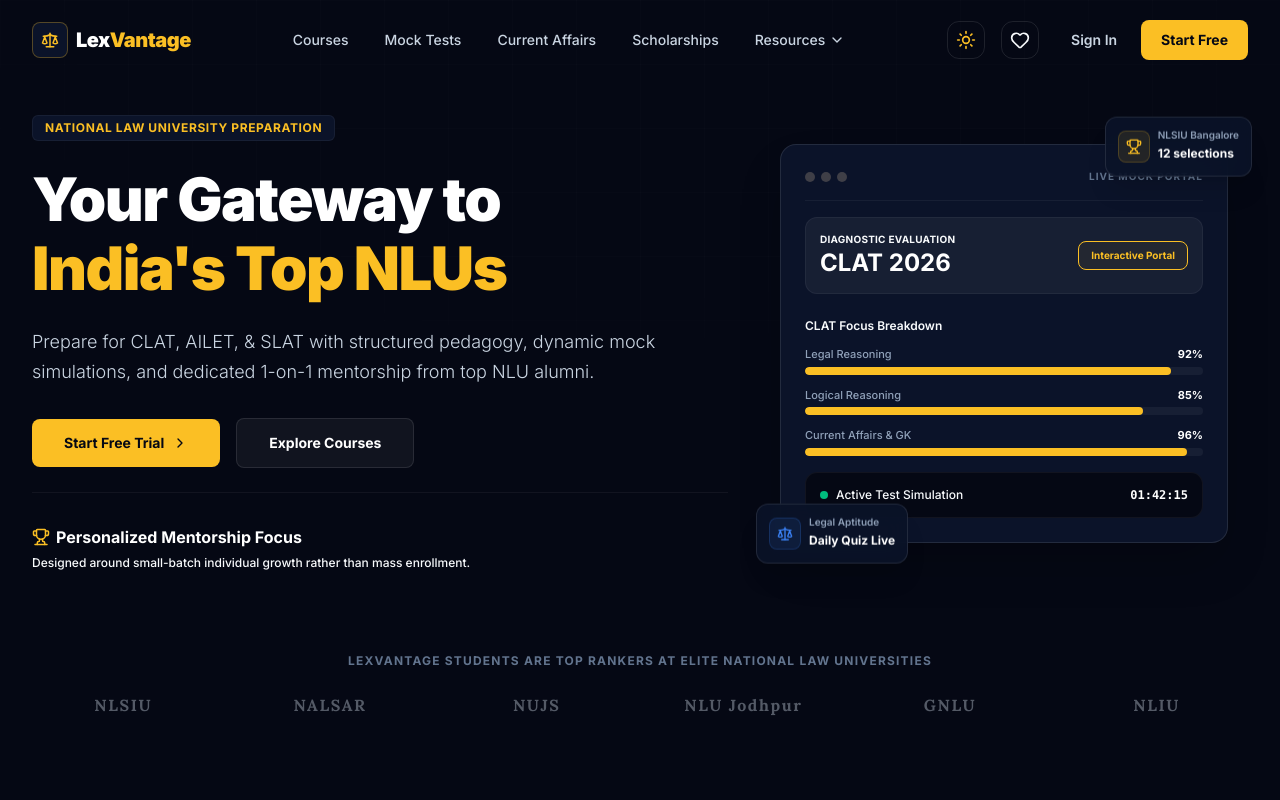
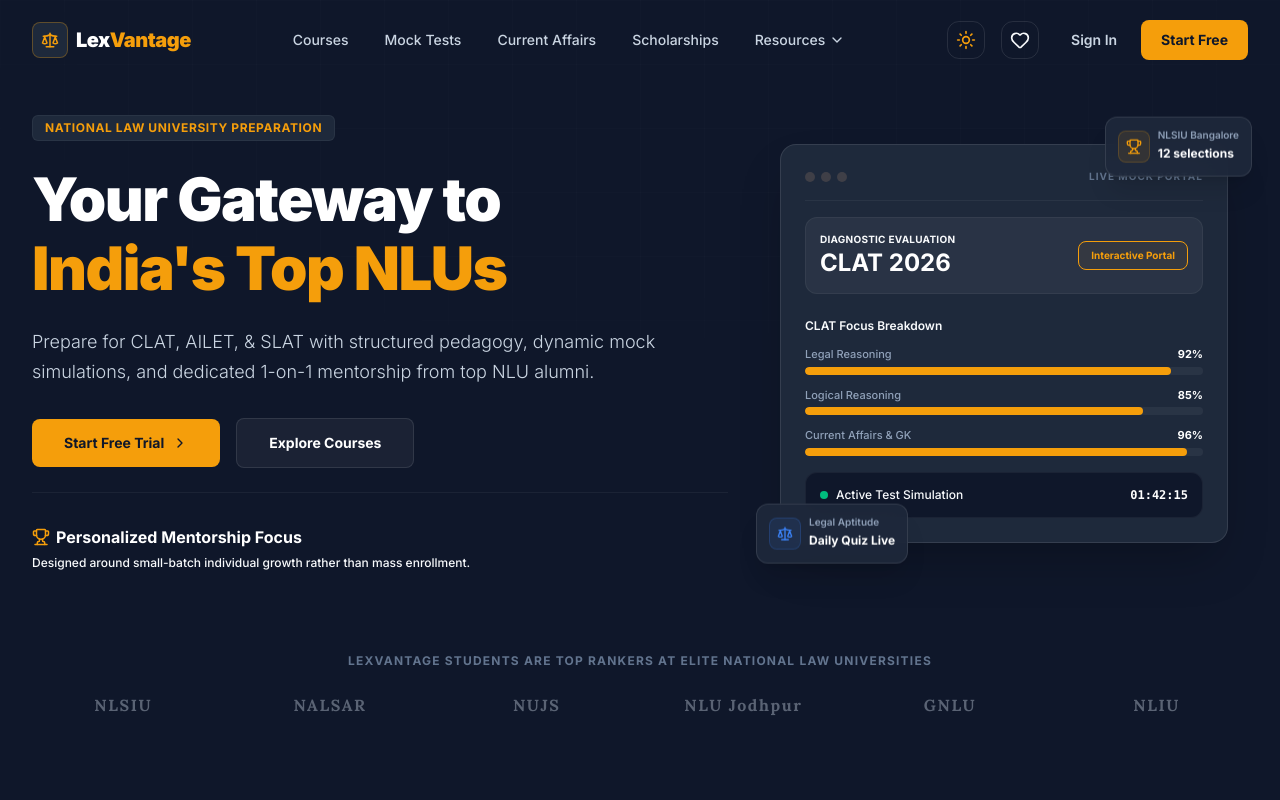
Before and after one commit to nilesh0002/lexvantage-edtech-platform, a Next.js app in the folder frontend/: page / in a window 1280 px wide. Shown: the top 800 px of the page. Built offline with nearby package versions, Linux system fonts and the light colour scheme.

Commit message:
design: update styling tokens for Deep Blue, Royal Blue, Teal accent, and Amber highlight palette

```diff
--- a/frontend/src/app/globals.css
+++ b/frontend/src/app/globals.css
@@ -9,14 +9,14 @@
   --color-brand-navy-900: var(--bg-navy-900);
   --color-brand-navy-800: var(--bg-navy-800);
   --color-brand-navy-700: var(--bg-navy-700);
-  --color-brand-blue-600: #1a56db;
+  --color-brand-blue-600: #1e3a8a;
   --color-brand-blue-500: var(--primary-accent);
-  --color-brand-purple-600: #7c3aed;
-  --color-brand-purple-500: #a78bfa;
-  --color-brand-pink-500: #ec4899;
-  --color-brand-gold-500: #fbbf24;
+  --color-brand-purple-600: #14b8a6;
+  --color-brand-purple-500: #2dd4bf;
+  --color-brand-pink-500: #0d9488;
+  --color-brand-gold-500: #f59e0b;
   --color-brand-gold-600: #d97706;
-  --color-brand-gold-400: #fde047;
+  --color-brand-gold-400: #fcd34d;
 
   --animate-float: float 6s ease-in-out infinite;
   --animate-pulse-slow: pulse 4s cubic-bezier(0.4, 0, 0.6, 1) infinite;
@@ -41,7 +41,7 @@
 
 :root {
   --background: #f8fafc;
-  --foreground: #0f172a;
+  --foreground: #1e3a8a;
 
   --bg-navy-955: #ffffff;
   --bg-navy-950: #f8fafc;
@@ -52,7 +52,7 @@
   --accent-gray: #64748b;
   --accent-gray-dark: #334155;
   --accent-gray-light: #cbd5e1;
-  --accent-white-black: #0f172a;
+  --accent-white-black: #1e3a8a;
 
   --primary-accent: #2563eb;
   --primary-accent-hover: #1d4ed8;
@@ -60,14 +60,14 @@
 }
 
 html.dark {
-  --background: #050814;
+  --background: #0f172a;
   --foreground: #f8fafc;
 
-  --bg-navy-955: #02040a;
-  --bg-navy-950: #050814;
-  --bg-navy-900: #0b1329;
-  --bg-navy-800: #111a36;
-  --bg-navy-700: #1c2a54;
+  --bg-navy-955: #0b0f19;
+  --bg-navy-950: #0f172a;
+  --bg-navy-900: #1e293b;
+  --bg-navy-800: #334155;
+  --bg-navy-700: #475569;
 
   --accent-gray: #475569;
   --accent-gray-dark: #1e293b;
@@ -90,12 +90,12 @@
 }
 
 ::-webkit-scrollbar-thumb {
-  background: var(--bg-navy-700);
+  background: var(--accent-gray);
   border-radius: 4px;
 }
 
 ::-webkit-scrollbar-thumb:hover {
-  background: var(--accent-gray);
+  background: var(--accent-gray-light);
 }
 
 body {
@@ -107,7 +107,7 @@
 
 /* Glassmorphism utility classes */
 .glass-panel {
-  background: rgba(15, 23, 42, 0.45);
+  background: rgba(30, 41, 59, 0.45);
   backdrop-filter: blur(16px);
   -webkit-backdrop-filter: blur(16px);
   border: 1px solid rgba(255, 255, 255, 0.08);
@@ -118,7 +118,7 @@
 }
 
 .glass-panel-hover:hover {
-  background: rgba(15, 23, 42, 0.65);
+  background: rgba(30, 41, 59, 0.65);
   border-color: rgba(255, 255, 255, 0.15);
   box-shadow: 0 10px 30px -10px rgba(59, 130, 246, 0.15);
   transform: translateY(-2px);
@@ -130,7 +130,7 @@
 }
 
 .glow-purple {
-  box-shadow: 0 0 40px -5px rgba(139, 92, 246, 0.2);
+  box-shadow: 0 0 40px -5px rgba(20, 184, 166, 0.2);
 }
 
 .glow-gold {
@@ -138,7 +138,7 @@
 }
 
 .text-gradient-purple-blue {
-  background: linear-gradient(135deg, #a78bfa 0%, #3b82f6 100%);
+  background: linear-gradient(135deg, #2dd4bf 0%, #2563eb 100%);
   -webkit-background-clip: text;
   -webkit-text-fill-color: transparent;
 }
@@ -157,11 +157,11 @@
 html:not(.dark) {
   /* Make global backgrounds pure white / light gray */
   --background: #f8fafc;
-  --foreground: #0f172a;
+  --foreground: #1e3a8a;
 }
 
 html:not(.dark) .text-white {
-  color: #0f172a !important;
+  color: #1e3a8a !important;
 }
 
 html:not(.dark) .text-slate-100,
```
